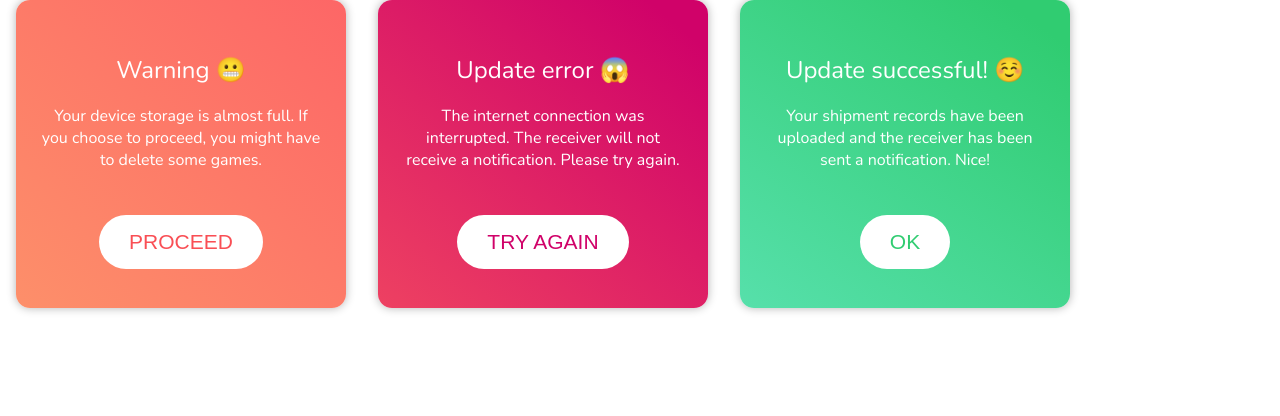
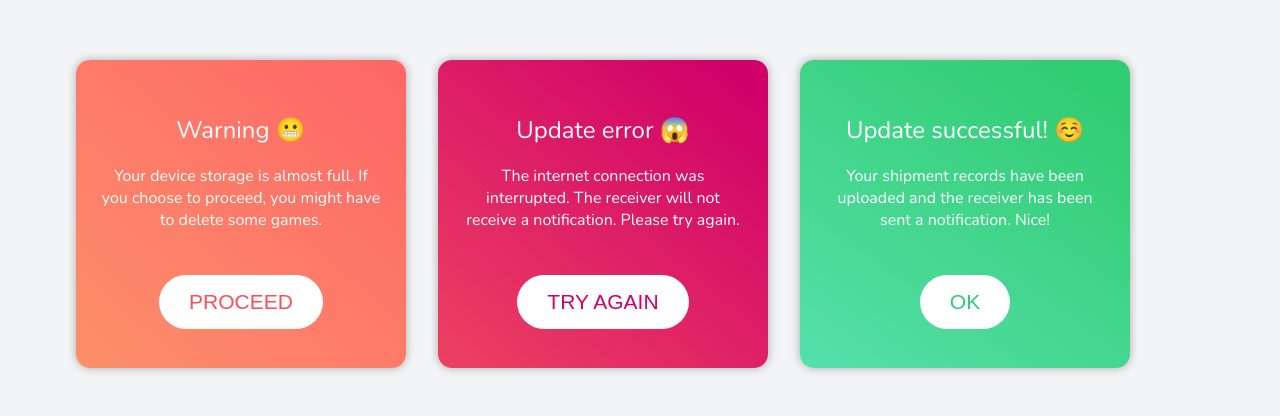
Before and after one commit to eddieos/small-react-app, a React (Create React App) app: page / in a window 1280 px wide. Shown: the top 416 px of the page. Built offline with nearby package versions, Linux system fonts and the light colour scheme.

Commit message:
readme updated

```diff
--- a/src/App.js
+++ b/src/App.js
@@ -4,6 +4,7 @@ import './App.scss';
 function App() {
   return (
       <section className="App">
+
         <div className="dialogue dialogue--warning">
           <div className="dialogue__header">Warning 😬</div>
           <div className="dialogue__text">
@@ -13,6 +14,7 @@ function App() {
             proceed
           </button>
         </div>
+
         <div className="dialogue dialogue--error">
           <div className="dialogue__header">Update error 😱</div>
           <div className="dialogue__text">
@@ -22,6 +24,7 @@ function App() {
             try again
           </button>
         </div>
+
         <div className="dialogue dialogue--success">
           <div className="dialogue__header">Update successful! ☺️</div>
           <div className="dialogue__text">
--- a/src/App.scss
+++ b/src/App.scss
@@ -4,6 +4,8 @@
 
 .App {
   font-family: $sans-serif-family;
+  background-color: #F3F4F6;
+  padding: 60px;
 }
 
 
```
Also changed, not shown: 1 other file (tests, documents, lock files or other folders).
